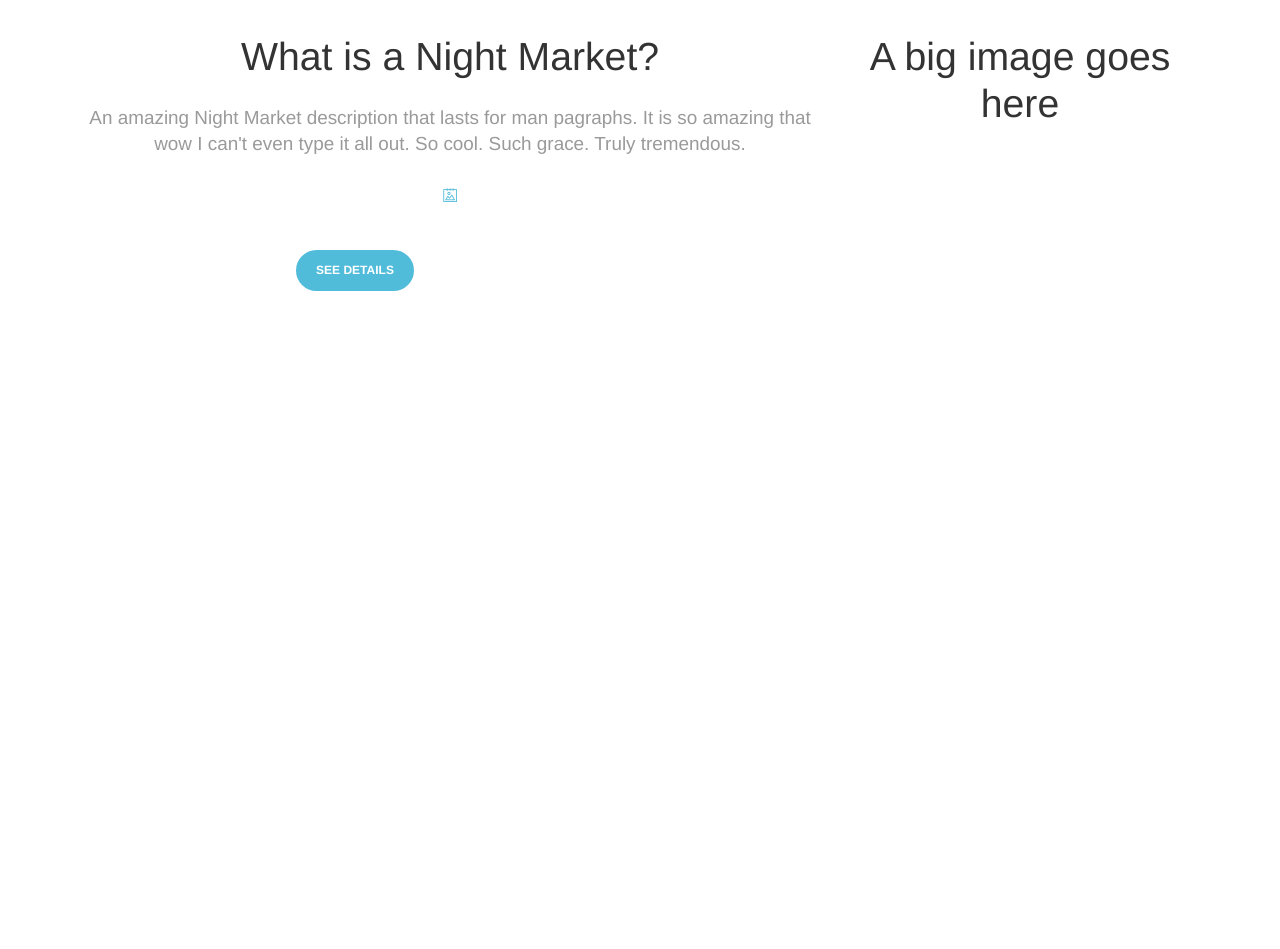
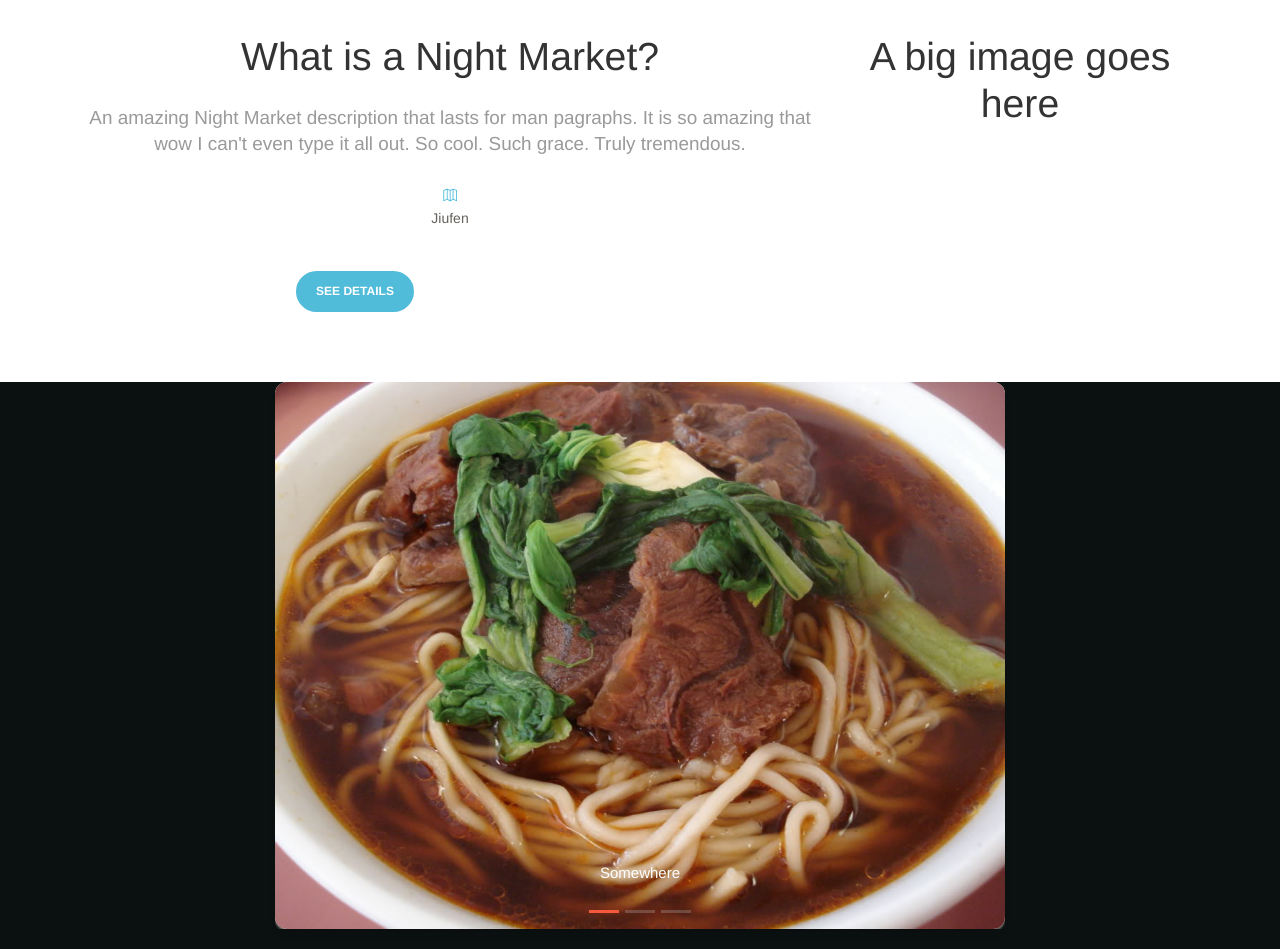
Before and after one commit to umcptasa/night-market, a Gatsby site: page / in a window 1280 px wide. Shown: the part 867-1816 px from the top of the page. Before the commit the page ends 1228 px from the top, so only its background shows below. Built offline with nearby package versions, Linux system fonts and the light colour scheme; Gatsby itself is replaced by a stand-in of ours.

Commit message:
Set framework for carousels

```diff
--- a/src/components/Sections/SectionAboutUs.jsx
+++ b/src/components/Sections/SectionAboutUs.jsx
@@ -36,8 +36,10 @@ const SectionAboutUs = (props) => {
                 </h5>
                 <br />
                 <div className="icon icon-info">
-                    <i className="nc-icon nc-album-2" />
+                    <i className="nc-icon nc-map-big" />
                 </div>
+                Jiufen
+
               </Col>
               <Col md="4" sm = "12">
                 <h2 className="title">A big image goes here</h2>
--- /dev/null
+++ b/src/components/Sections/SectionCarousels.Jsx
@@ -0,0 +1,131 @@
+/**
+ * Component representing the food, games, and culture carousels
+ */
+
+ import React from "react"
+
+ // reactstrap components
+// reactstrap components
+import {
+    Card,
+    Container,
+    Row,
+    Col,
+    Carousel,
+    CarouselItem,
+    CarouselIndicators,
+    CarouselCaption
+  } from "reactstrap";
+
+  // core components
+
+  const items = [
+    {
+      src: require("assets/img/food/beef-noodle-soup.jpg"),
+      altText: "Somewhere",
+      caption: "Somewhere"
+    },
+    {
+      src: require("assets/img/food/beef-noodle-soup.jpg"),
+      altText: "Somewhere",
+      caption: "Somewhere"
+    },
+    {
+      src: require("assets/img/food/beef-noodle-soup.jpg"),
+      altText: "Here it is",
+      caption: "Here it is"
+    }
+  ];
+
+  function SectionCarousels() {
+    const [activeIndex, setActiveIndex] = React.useState(0);
+    const [animating, setAnimating] = React.useState(false);
+    const onExiting = () => {
+      setAnimating(true);
+    };
+    const onExited = () => {
+      setAnimating(false);
+    };
+    const next = () => {
+      if (animating) return;
+      const nextIndex = activeIndex === items.length - 1 ? 0 : activeIndex + 1;
+      setActiveIndex(nextIndex);
+    };
+    const previous = () => {
+      if (animating) return;
+      const nextIndex = activeIndex === 0 ? items.length - 1 : activeIndex - 1;
+      setActiveIndex(nextIndex);
+    };
+    const goToIndex = newIndex => {
+      if (animating) return;
+      setActiveIndex(newIndex);
+    };
+    return (
+      <>
+        <div className="section-dark pt-o" id="carousel">
+          <Container>
+            <Row>
+              <Col className="ml-auto mr-auto" md="8">
+                <Card className="page-carousel">
+                  <Carousel
+                    activeIndex={activeIndex}
+                    next={next}
+                    previous={previous}
+                  >
+                    <CarouselIndicators
+                      items={items}
+                      activeIndex={activeIndex}
+                      onClickHandler={goToIndex}
+                    />
+                    {items.map(item => {
+                      return (
+                        <CarouselItem
+                          onExiting={onExiting}
+                          onExited={onExited}
+                          key={item.src}
+                        >
+                          <img src={item.src} alt={item.altText} />
+                          <CarouselCaption
+                            captionText={item.caption}
+                            captionHeader=""
+                          />
+                        </CarouselItem>
+                      );
+                    })}
+                    <a
+                      className="left carousel-control carousel-control-prev"
+                      data-slide="prev"
+                      href="#pablo"
+                      onClick={e => {
+                        e.preventDefault();
+                        previous();
+                      }}
+                      role="button"
+                    >
+                      <span className="fa fa-angle-left" />
+                      <span className="sr-only">Previous</span>
+                    </a>
+                    <a
+                      className="right carousel-control carousel-control-next"
+                      data-slide="next"
+                      href="#pablo"
+                      onClick={e => {
+                        e.preventDefault();
+                        next();
+                      }}
+                      role="button"
+                    >
+                      <span className="fa fa-angle-right" />
+                      <span className="sr-only">Next</span>
+                    </a>
+                  </Carousel>
+                </Card>
+              </Col>
+            </Row>
+          </Container>
+        </div>{" "}
+      </>
+    );
+  }
+
+  export default SectionCarousels;
--- a/src/pages/HomePage.jsx
+++ b/src/pages/HomePage.jsx
@@ -6,6 +6,7 @@ import React from "react";
 import IndexNavbar from "components/Navbars/IndexNavbar.js";
 import IndexHeader from "components/Headers/IndexHeader.js";
 import SectionAboutUs from "components/Sections/SectionAboutUs";
+import SectionCarousels from "components/Sections/SectionCarousels";
 
 const HomePage = (props) => {
 
@@ -15,6 +16,7 @@ const HomePage = (props) => {
             <IndexHeader />
             <div className="main">
                 <SectionAboutUs />
+                <SectionCarousels />
             </div>
         </>
     );
```
Also changed, not shown: src/assets/img/food/beef-noodle-soup.jpg (added), src/assets/img/games/beef-noodle-soup.jpg (added).
